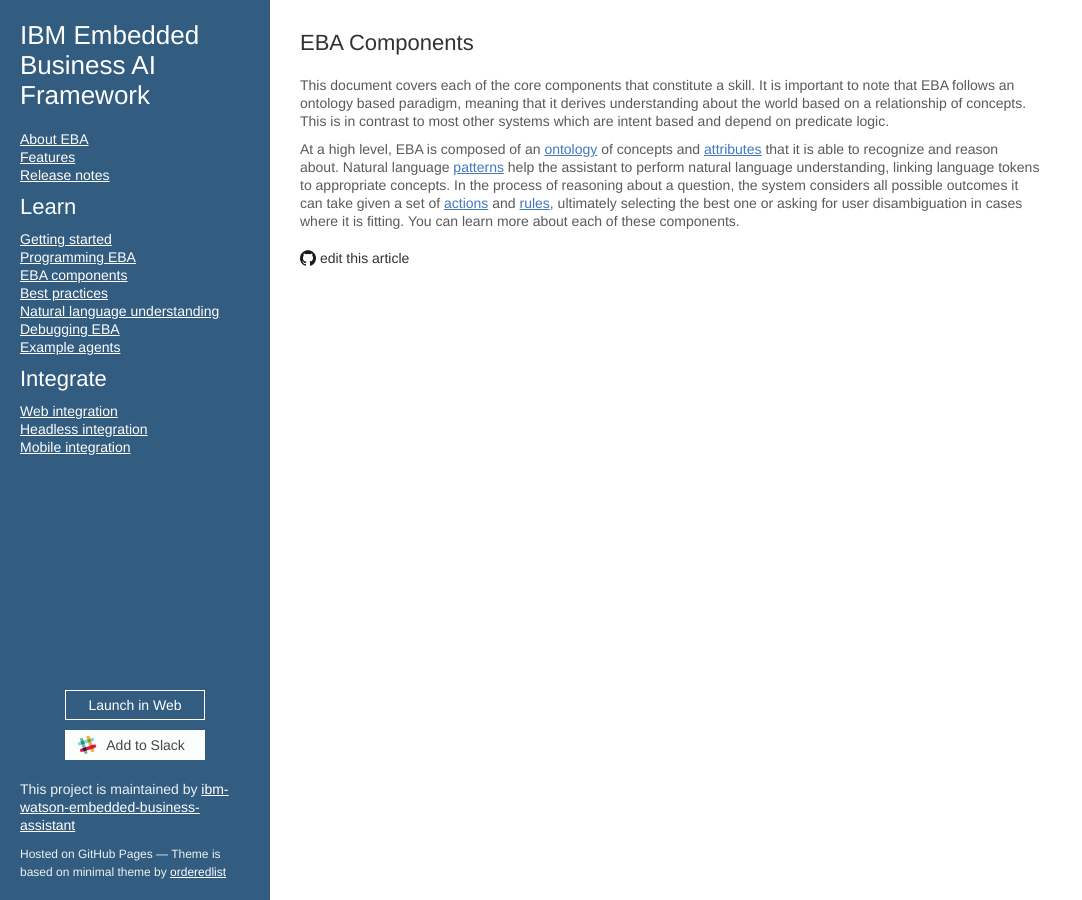
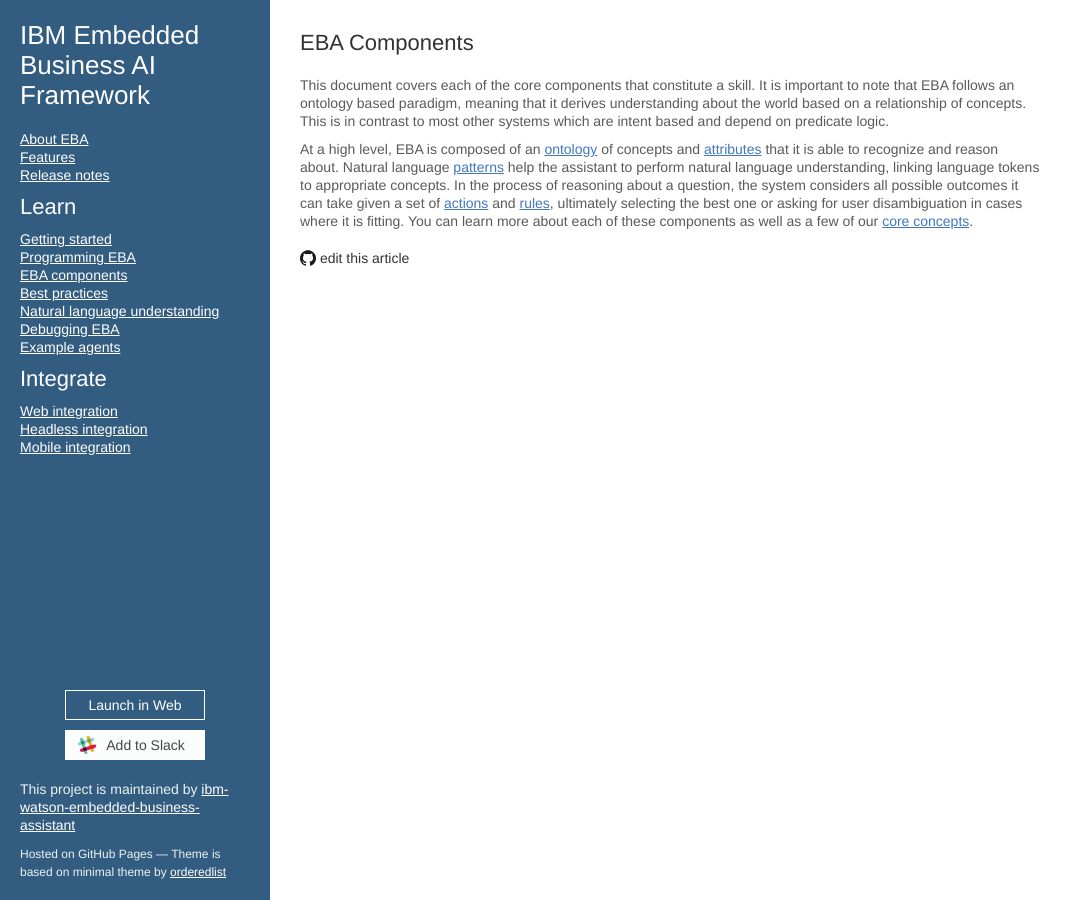
Before and after one commit to ibm-watson-embedded-business-assistant/eba-example-agents, a Jekyll site: the page built from docs/components/Components.md, in a window 1280 px wide. Shown: the whole page, without its empty margins (0-1082 px from the left). Built offline with Jekyll 4.4.1, drawn with Linux system fonts in a browser that asks for light colours; our own code applies the rules of GitHub Pages for plain Markdown files.

Commit message:
Update Components.md

```diff
--- a/docs/components/Components.md
+++ b/docs/components/Components.md
@@ -2,4 +2,4 @@
 
 This document covers each of the core components that constitute a skill. It is important to note that EBA follows an ontology based paradigm, meaning that it derives understanding about the world based on a relationship of concepts. This is in contrast to most other systems which are intent based and depend on predicate logic.
 
-At a high level, EBA is composed of an [ontology](./Ontology.md) of concepts and [attributes](./Attributes.md) that it is able to recognize and reason about. Natural language [patterns](Patterns.md) help the assistant to perform natural language understanding, linking language tokens to appropriate concepts. In the process of reasoning about a question, the system considers all possible outcomes it can take given a set of [actions](./Actions.md) and [rules](./Rules.md), ultimately selecting the best one or asking for user disambiguation in cases where it is fitting. You can learn more about each of these components.
+At a high level, EBA is composed of an [ontology](./Ontology.md) of concepts and [attributes](./Attributes.md) that it is able to recognize and reason about. Natural language [patterns](Patterns.md) help the assistant to perform natural language understanding, linking language tokens to appropriate concepts. In the process of reasoning about a question, the system considers all possible outcomes it can take given a set of [actions](./Actions.md) and [rules](./Rules.md), ultimately selecting the best one or asking for user disambiguation in cases where it is fitting. You can learn more about each of these components as well as a few of our [core concepts](./CoreConcepts.md).
```
